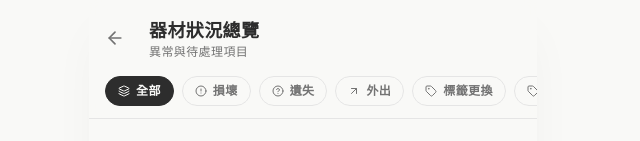
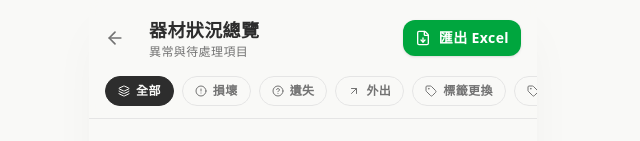
Before and after one commit to oswaldchuang/Oswald-inventory, a Next.js app: page /dashboard in a window 1280 px wide. Shown: the top 141 px of the page, without its empty margins (327-967 px from the left). Built offline with nearby package versions, Linux system fonts and the light colour scheme; no server answers; the database is empty.

Commit message:
feat: Add Excel export for dashboard overview
- Add logic to generate .xlsx with matching visual layout
- Add Export button to Dashboard header
- Install exceljs and file-saver

```diff
--- a/app/dashboard/page.tsx
+++ b/app/dashboard/page.tsx
@@ -2,10 +2,11 @@
 
 import { useState } from "react";
 import Link from "next/link";
-import { ArrowLeft, AlertCircle, HelpCircle, ArrowUpRight, Tag, Layers, ClipboardList, User } from "lucide-react";
+import { ArrowLeft, AlertCircle, HelpCircle, ArrowUpRight, Tag, Layers, ClipboardList, User, FileDown } from "lucide-react";
 import { useInventory } from "@/context/InventoryContext";
 import { EquipmentStatus, LabelStatus } from "@/data/types";
 import { cn } from "@/lib/utils";
+import { exportDashboardToExcel } from "@/lib/exportToExcel";
 
 type FilterType = 'ALL' | 'DAMAGED' | 'LOST' | 'OUTGOING' | 'LABEL' | 'UNLABELED' | 'HAS_LABEL' | 'SUMMARY';
 
@@ -96,6 +97,14 @@ export default function DashboardPage() {
                         </h1>
                         <p className="text-xs text-muted-foreground">異常與待處理項目</p>
                     </div>
+
+                    <button
+                        onClick={() => exportDashboardToExcel(studios)}
+                        className="ml-auto flex items-center gap-2 px-3 py-2 bg-green-600 text-white text-sm font-bold rounded-xl hover:bg-green-700 transition-colors shadow-sm"
+                    >
+                        <FileDown className="w-4 h-4" />
+                        <span className="hidden sm:inline">匯出 Excel</span>
+                    </button>
                 </div>
 
                 {/* Filter Tabs */}
--- /dev/null
+++ b/lib/exportToExcel.ts
@@ -0,0 +1,137 @@
+
+import ExcelJS from 'exceljs';
+import { saveAs } from 'file-saver';
+import { EquipmentStatus, Studio } from '@/data/types';
+
+export const exportDashboardToExcel = async (studios: Studio[]) => {
+    const workbook = new ExcelJS.Workbook();
+    workbook.creator = 'Studio Inventory Pro';
+    workbook.created = new Date();
+
+    const sheet = workbook.addWorksheet('器材總覽', {
+        views: [{ showGridLines: false }]
+    });
+
+    // Determine all unique categories across all studios to potentially sort if needed,
+    // but usually we just want to list per studio.
+
+    let currentRowIdx = 1;
+
+    // Define columns primarily for width
+    sheet.columns = [
+        { header: '', key: 'indent', width: 2 }, // A indent
+        { header: '', key: 'name', width: 30 },  // B Name
+        { header: '', key: 'normal', width: 12 }, // C Normal
+        { header: '', key: 'total', width: 12 },  // D Total
+        { header: '', key: 'check', width: 15 },  // E Status
+        { header: '', key: 'remark', width: 20 }, // F Remark
+    ];
+
+    studios.forEach((studio) => {
+        // --- Studio Header ---
+        const studioRow = sheet.getRow(currentRowIdx);
+        studioRow.values = [null, `${studio.icon} ${studio.name}`, '', '', '', ''];
+
+        // Merge cells for studio header
+        sheet.mergeCells(`B${currentRowIdx}:F${currentRowIdx}`);
+
+        // Style Studio Header
+        studioRow.font = { size: 16, bold: true, color: { argb: 'FF000000' } }; // Black
+        studioRow.fill = {
+            type: 'pattern',
+            pattern: 'solid',
+            fgColor: { argb: 'FFEFEFEF' } // Light gray background
+        };
+        studioRow.height = 30;
+        studioRow.alignment = { vertical: 'middle' };
+
+        currentRowIdx++;
+
+        // Group equipment by category
+        const categories = Array.from(new Set(studio.equipment.map(e => e.category)));
+
+        categories.forEach(category => {
+            const items = studio.equipment.filter(e => e.category === category);
+
+            // --- Category Header ---
+            const catRow = sheet.getRow(currentRowIdx);
+            catRow.values = [null, category, '正常', '總數', '狀態', ''];
+
+            // Style Category Header
+            catRow.font = { size: 12, bold: true, color: { argb: 'FF444444' } }; // Dark gray
+            catRow.getCell(2).alignment = { horizontal: 'left' };
+
+            // Align header columns
+            ['C', 'D', 'E'].forEach(col => {
+                const cell = catRow.getCell(col);
+                cell.alignment = { horizontal: 'center' };
+                cell.font = { bold: true, size: 10, color: { argb: 'FF666666' } };
+            });
+
+            // Add bottom border to category header
+            catRow.border = {
+                bottom: { style: 'thin', color: { argb: 'FFDDDDDD' } }
+            };
+
+            currentRowIdx++;
+
+            // --- Items ---
+            items.forEach(item => {
+                const normalCount = item.units.filter(u => u.status === EquipmentStatus.NORMAL).length;
+                const isFullyNormal = normalCount === item.quantity;
+
+                const itemRow = sheet.getRow(currentRowIdx);
+                itemRow.values = [
+                    null,
+                    item.name,
+                    normalCount,
+                    item.quantity,
+                    isFullyNormal ? 'OK' : '異常',
+                    ''
+                ];
+
+                // Style Item Row
+                itemRow.font = { size: 11 };
+                itemRow.height = 24;
+                itemRow.alignment = { vertical: 'middle' };
+
+                // Quantity Colors
+                const normalCell = itemRow.getCell('C');
+                normalCell.alignment = { horizontal: 'center' };
+                normalCell.font = {
+                    bold: true,
+                    color: { argb: isFullyNormal ? 'FF16A34A' : 'FFEA580C' } // Green-600 vs Orange-600
+                };
+
+                const totalCell = itemRow.getCell('D');
+                totalCell.alignment = { horizontal: 'center' };
+                totalCell.font = { color: { argb: 'FF888888' } };
+
+                const statusCell = itemRow.getCell('E');
+                statusCell.alignment = { horizontal: 'center' };
+                statusCell.font = {
+                    bold: true,
+                    color: { argb: isFullyNormal ? 'FF16A34A' : 'FFDC2626' }
+                };
+
+                // Alternating row background for readability could be added here if needed
+
+                currentRowIdx++;
+            });
+
+            // Spacer after category
+            currentRowIdx++;
+        });
+
+        // Spacer after studio
+        currentRowIdx++;
+    });
+
+    // Generate buffer
+    const buffer = await workbook.xlsx.writeBuffer();
+
+    // Save file
+    const blob = new Blob([buffer], { type: 'application/vnd.openxmlformats-officedocument.spreadsheetml.sheet' });
+    const fileName = `器材總覽_${new Date().toISOString().split('T')[0]}.xlsx`;
+    saveAs(blob, fileName);
+};
--- a/package.json
+++ b/package.json
@@ -12,6 +12,8 @@
     "@opentelemetry/api": "^1.9.0",
     "clsx": "^2.1.1",
     "date-fns": "^4.1.0",
+    "exceljs": "^4.4.0",
+    "file-saver": "^2.0.5",
     "firebase": "^12.8.0",
     "framer-motion": "^12.29.2",
     "lucide-react": "^0.563.0",
@@ -22,6 +24,7 @@
   },
   "devDependencies": {
     "@tailwindcss/postcss": "^4",
+    "@types/file-saver": "^2.0.7",
     "@types/node": "^20",
     "@types/react": "^19",
     "@types/react-dom": "^19",
```
Also changed, not shown: 1 other file (tests, documents, lock files or other folders).
